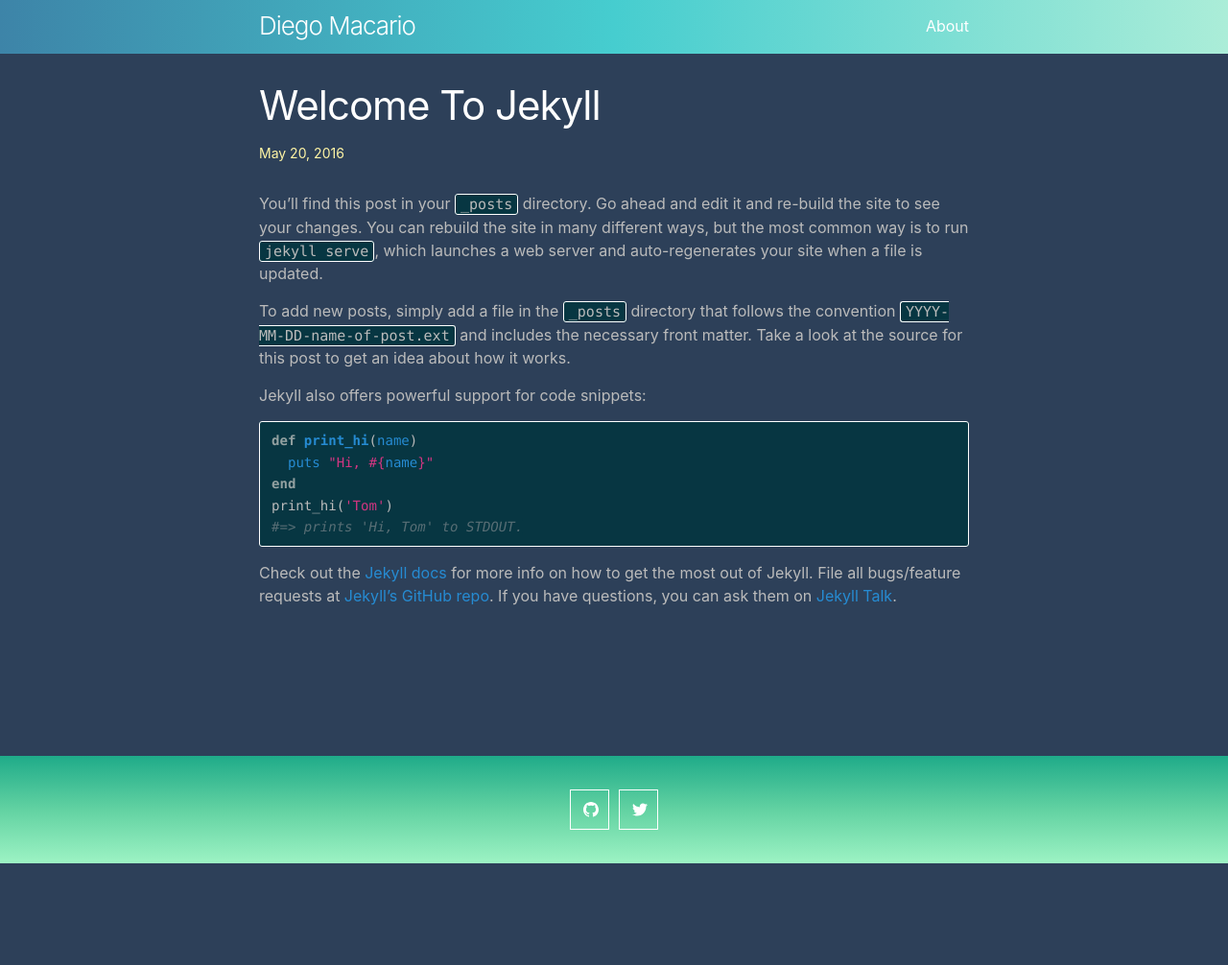
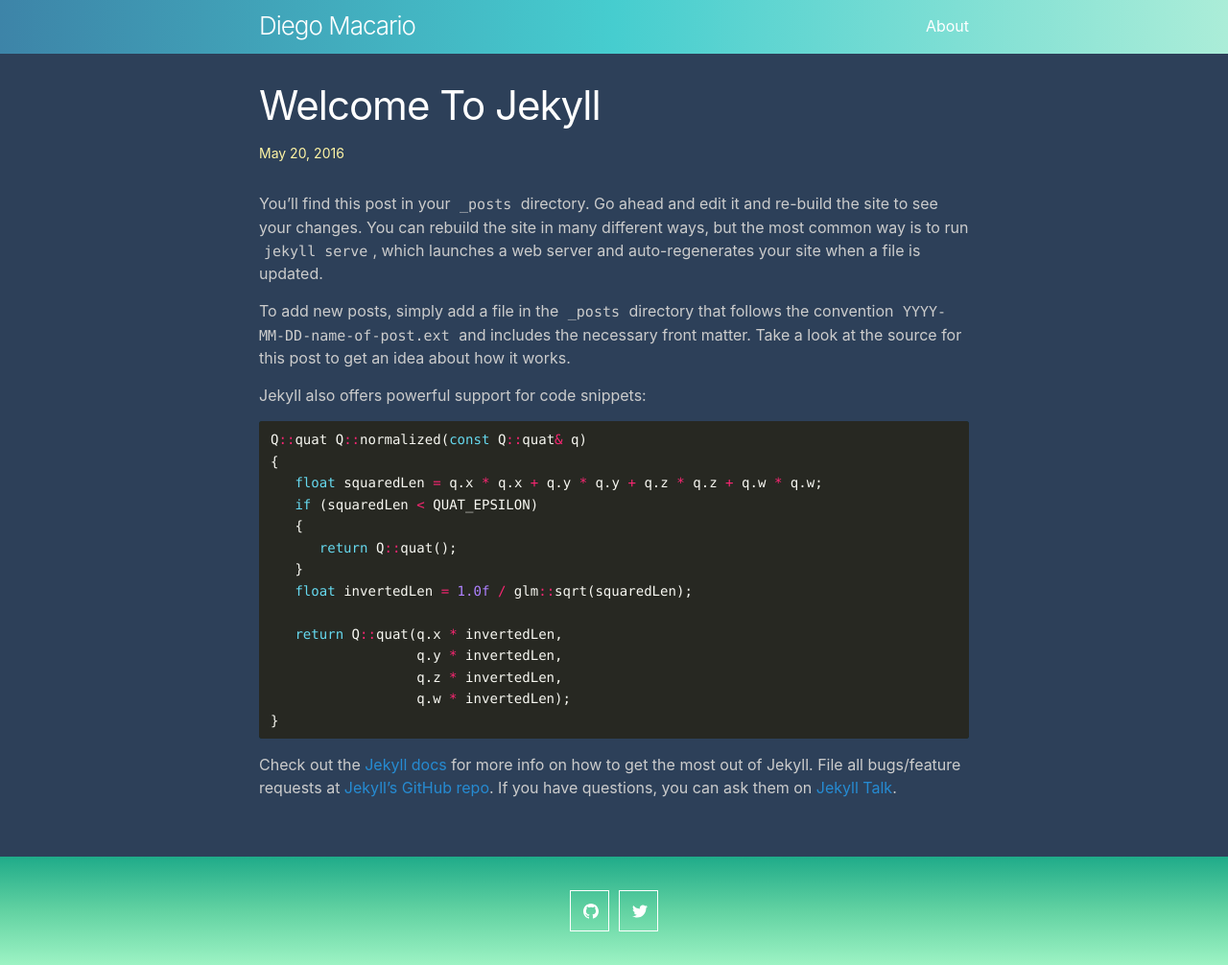
Before and after one commit to diegomacario/diegomacario.github.io, a Jekyll site: the page built from _posts/2016-05-20-welcome-to-jekyll.md, in a window 1280 px wide. Shown: the whole page at 96% size. Built offline with Jekyll 4.4.1, drawn with Linux system fonts in a browser that asks for light colours; before the commit the page ends 900 px from its top, so only the background shows below that.

Commit message:
Add Monokai syntax highlighting.

```diff
--- a/_config.yml
+++ b/_config.yml
@@ -19,13 +19,13 @@
 # in the templates via {{ site.myvariable }}.
 
 title: Diego Macario
-description: >- # this means to ignore newlines until "baseurl:"
-  A blog about computer graphics and comedy.
+#description: >- # this means to ignore newlines until "baseurl:"
+#  A blog about computer graphics and comedy.
 baseurl: "" # the subpath of your site, e.g. /blog
 url: "https://diegomacario.github.io/" # the base hostname & protocol for your site, e.g. http://example.com
 
 author:
-  name: Diego Macario
+  #name: Diego Macario
   #email: "john.smith@foobar.com"
 
 minima:
--- a/_posts/2016-05-20-welcome-to-jekyll.md
+++ b/_posts/2016-05-20-welcome-to-jekyll.md
@@ -14,12 +14,21 @@ To add new posts, simply add a file in the `_posts` directory that follows the c
 
 Jekyll also offers powerful support for code snippets:
 
-{% highlight ruby %}
-def print_hi(name)
-  puts "Hi, #{name}"
-end
-print_hi('Tom')
-#=> prints 'Hi, Tom' to STDOUT.
+{% highlight cpp %}
+Q::quat Q::normalized(const Q::quat& q)
+{
+   float squaredLen = q.x * q.x + q.y * q.y + q.z * q.z + q.w * q.w;
+   if (squaredLen < QUAT_EPSILON)
+   {
+      return Q::quat();
+   }
+   float invertedLen = 1.0f / glm::sqrt(squaredLen);
+
+   return Q::quat(q.x * invertedLen,
+                  q.y * invertedLen,
+                  q.z * invertedLen,
+                  q.w * invertedLen);
+}
 {% endhighlight %}
 
 Check out the [Jekyll docs][jekyll-docs] for more info on how to get the most out of Jekyll. File all bugs/feature requests at [Jekyll’s GitHub repo][jekyll-gh]. If you have questions, you can ask them on [Jekyll Talk][jekyll-talk].
--- a/_sass/minima/_base.scss
+++ b/_sass/minima/_base.scss
@@ -162,9 +162,9 @@ pre,
 code {
   font-family: $code-font-family;
   font-size: 0.9375em;
-  border: 1px solid $border-color-01;
+  //border: 1px solid $border-color-01;
   border-radius: 3px;
-  background-color: $code-background-color;
+  //background-color: $code-background-color;
 }
 
 code {
--- a/_sass/minima/_layout.scss
+++ b/_sass/minima/_layout.scss
@@ -15,7 +15,9 @@
   background-image:
   //linear-gradient(#155263,#155263),
   //linear-gradient(to right, #ff6f3c,#ff9a3c, #ffc93c);
+
   linear-gradient(to right, #3d84a8,#46cdcf, #abedd8);
+
   //linear-gradient(to right, #1fab89,#62d2a2, #9df3c4);
   //linear-gradient(#ff9a3c, #ffc93c),
   //linear-gradient(#ffc93c,#ffc93c);
--- a/_sass/minima/skins/solarized-dark.scss
+++ b/_sass/minima/skins/solarized-dark.scss
@@ -54,7 +54,7 @@ $sol-footer-color: #46cdcf;
 $brand-color-light: #ffffff;
 
 $sol-white: #ffffff;
-$sol-text: #bbbbbb;
+$sol-text: #cccccc;
 //$sol-link: #ea5455;
 
 //$sol-white: #000000;
@@ -98,6 +98,7 @@ $table-border-color:    $sol-base01 !default;
 // Syntax highlighting styles
 // --------------------------
 
+/*
 .highlight {
   .c     { color: $sol-base01; font-style: italic } // Comment
   .err   { color: $sol-red } // Error
@@ -159,3 +160,70 @@ $table-border-color:    $sol-base01 !default;
   .vi    { color: $sol-cyan } // Name.Variable.Instance
   .il    { color: $sol-cyan } // Literal.Number.Integer.Long
 }
+*/
+
+.highlight pre { background-color: #272822; }
+.highlight .hll { background-color: #272822; }
+.highlight .c { color: #75715e } /* Comment */
+.highlight .err { color: #960050; background-color: #1e0010 } /* Error */
+.highlight .k { color: #66d9ef } /* Keyword */
+.highlight .l { color: #ae81ff } /* Literal */
+.highlight .n { color: #f8f8f2 } /* Name */
+.highlight .o { color: #f92672 } /* Operator */
+.highlight .p { color: #f8f8f2 } /* Punctuation */
+.highlight .cm { color: #75715e } /* Comment.Multiline */
+.highlight .cp { color: #75715e } /* Comment.Preproc */
+.highlight .c1 { color: #75715e } /* Comment.Single */
+.highlight .cs { color: #75715e } /* Comment.Special */
+.highlight .ge { font-style: italic } /* Generic.Emph */
+.highlight .gs { font-weight: bold } /* Generic.Strong */
+.highlight .kc { color: #66d9ef } /* Keyword.Constant */
+.highlight .kd { color: #66d9ef } /* Keyword.Declaration */
+.highlight .kn { color: #f92672 } /* Keyword.Namespace */
+.highlight .kp { color: #66d9ef } /* Keyword.Pseudo */
+.highlight .kr { color: #66d9ef } /* Keyword.Reserved */
+.highlight .kt { color: #66d9ef } /* Keyword.Type */
+.highlight .ld { color: #e6db74 } /* Literal.Date */
+.highlight .m { color: #ae81ff } /* Literal.Number */
+.highlight .s { color: #e6db74 } /* Literal.String */
+.highlight .na { color: #a6e22e } /* Name.Attribute */
+.highlight .nb { color: #f8f8f2 } /* Name.Builtin */
+.highlight .nc { color: #a6e22e } /* Name.Class */
+.highlight .no { color: #66d9ef } /* Name.Constant */
+.highlight .nd { color: #a6e22e } /* Name.Decorator */
+.highlight .ni { color: #f8f8f2 } /* Name.Entity */
+.highlight .ne { color: #a6e22e } /* Name.Exception */
+.highlight .nf { color: #a6e22e } /* Name.Function */
+.highlight .nl { color: #f8f8f2 } /* Name.Label */
+.highlight .nn { color: #f8f8f2 } /* Name.Namespace */
+.highlight .nx { color: #a6e22e } /* Name.Other */
+.highlight .py { color: #f8f8f2 } /* Name.Property */
+.highlight .nt { color: #f92672 } /* Name.Tag */
+.highlight .nv { color: #f8f8f2 } /* Name.Variable */
+.highlight .ow { color: #f92672 } /* Operator.Word */
+.highlight .w { color: #f8f8f2 } /* Text.Whitespace */
+.highlight .mf { color: #ae81ff } /* Literal.Number.Float */
+.highlight .mh { color: #ae81ff } /* Literal.Number.Hex */
+.highlight .mi { color: #ae81ff } /* Literal.Number.Integer */
+.highlight .mo { color: #ae81ff } /* Literal.Number.Oct */
+.highlight .sb { color: #e6db74 } /* Literal.String.Backtick */
+.highlight .sc { color: #e6db74 } /* Literal.String.Char */
+.highlight .sd { color: #e6db74 } /* Literal.String.Doc */
+.highlight .s2 { color: #e6db74 } /* Literal.String.Double */
+.highlight .se { color: #ae81ff } /* Literal.String.Escape */
+.highlight .sh { color: #e6db74 } /* Literal.String.Heredoc */
+.highlight .si { color: #e6db74 } /* Literal.String.Interpol */
+.highlight .sx { color: #e6db74 } /* Literal.String.Other */
+.highlight .sr { color: #e6db74 } /* Literal.String.Regex */
+.highlight .s1 { color: #e6db74 } /* Literal.String.Single */
+.highlight .ss { color: #e6db74 } /* Literal.String.Symbol */
+.highlight .bp { color: #f8f8f2 } /* Name.Builtin.Pseudo */
+.highlight .vc { color: #f8f8f2 } /* Name.Variable.Class */
+.highlight .vg { color: #f8f8f2 } /* Name.Variable.Global */
+.highlight .vi { color: #f8f8f2 } /* Name.Variable.Instance */
+.highlight .il { color: #ae81ff } /* Literal.Number.Integer.Long */
+
+.highlight .gh { } /* Generic Heading & Diff Header */
+.highlight .gu { color: #75715e; } /* Generic.Subheading & Diff Unified/Comment? */
+.highlight .gd { color: #f92672; } /* Generic.Deleted & Diff Deleted */
+.highlight .gi { color: #a6e22e; } /* Generic.Inserted & Diff Inserted */
```
